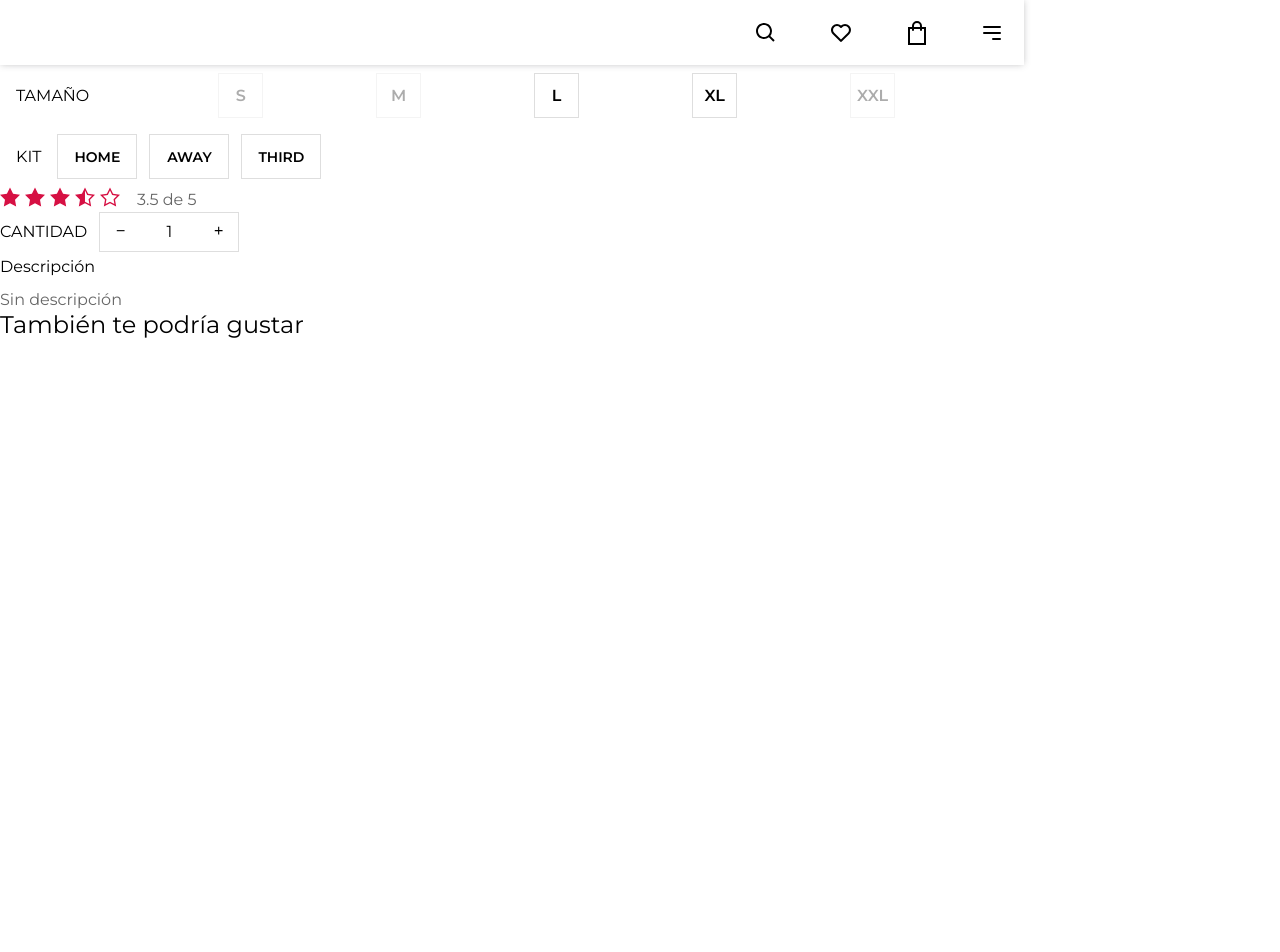
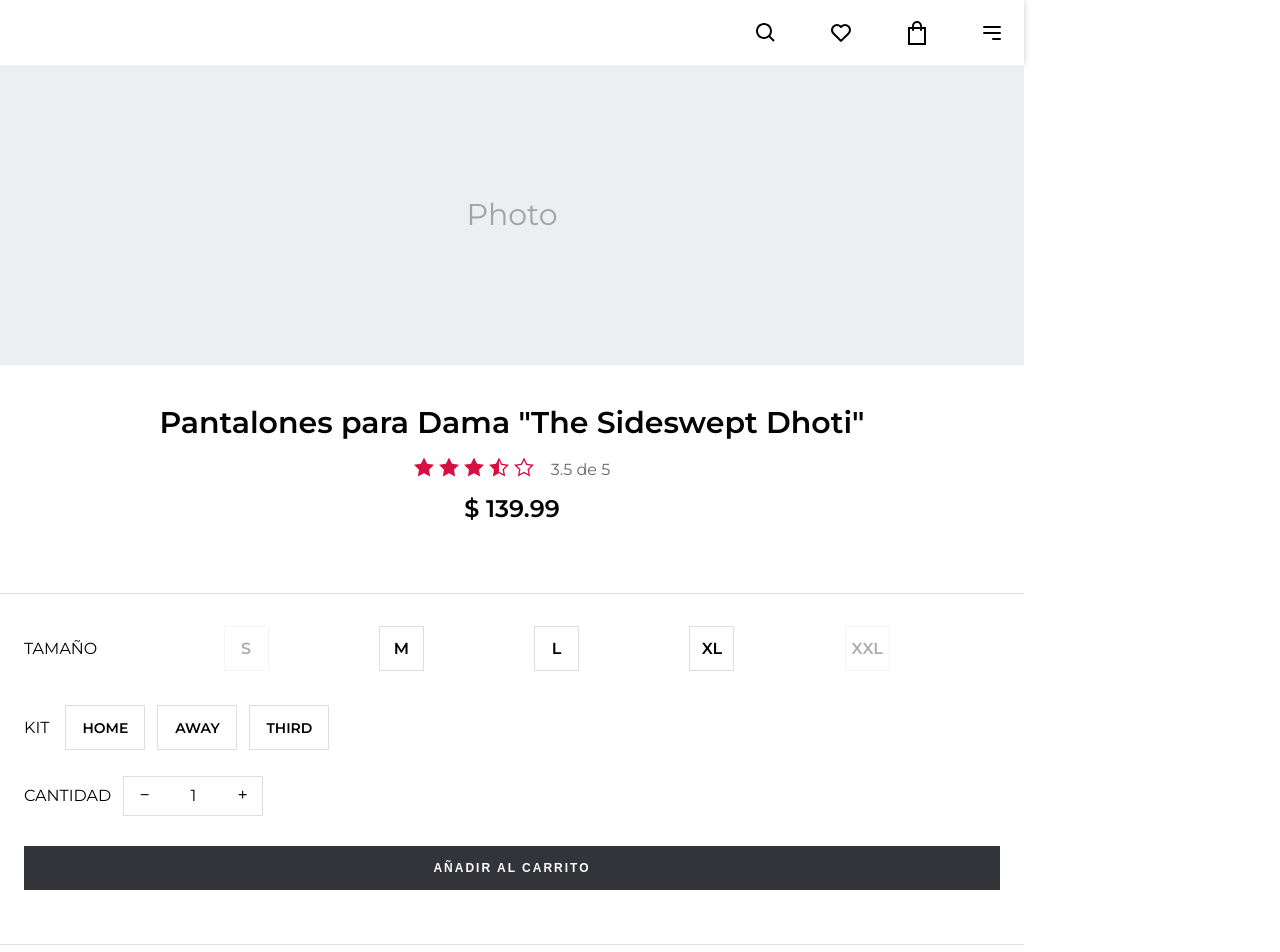
Before and after one commit to hespinoza01/Frontend-omnipro, a React (Create React App) app: page / in a window 1280 px wide. Shown: the top 952 px of the page. Before the commit the page ends 800 px from the top, so only its background shows below. Built offline with nearby package versions, Linux system fonts and the light colour scheme; some icons are missing.

Commit message:
:sparkles: - Finish home design

```diff
--- /dev/null
+++ b/src/components/footer.component.js
@@ -0,0 +1,3 @@
+export default function Footer() {
+    return <footer className='Footer'>&copy; Copyright</footer>
+}
--- a/src/components/index.js
+++ b/src/components/index.js
@@ -14,6 +14,8 @@ import Rating from './rating.component'
 import ProductDescription from './product-description.component'
 import ProductCard from './product-card.component'
 import SuggestionProducts from './suggestion-products.component'
+import ProductDetail from './product-detail.component'
+import Footer from './footer.component'
 
 export {
     AppLoader,
@@ -32,4 +34,6 @@ export {
     ProductDescription,
     ProductCard,
     SuggestionProducts,
+    ProductDetail,
+    Footer,
 }
--- /dev/null
+++ b/src/components/product-detail.component.js
@@ -0,0 +1,38 @@
+// import components
+import {
+    KitSelector,
+    ProductDescription,
+    Rating,
+    SizeSelector,
+    QuantitySelector,
+} from 'components'
+
+export default function ProductDetail() {
+    return (
+        <section className='ProductDetail'>
+            <div className='ProductDetail-picture'>Photo</div>
+
+            <div className='ProductDetail-info'>
+                <h2 className='info-name'>
+                    Pantalones para Dama "The Sideswept Dhoti"
+                </h2>
+
+                <Rating />
+
+                <h3 className='info-price'>$ 139.99</h3>
+            </div>
+
+            <div className='info-specs'>
+                <SizeSelector availablesSizes={['m', 'l', 'xl']} />
+
+                <KitSelector />
+
+                <QuantitySelector />
+
+                <button className='add-shoplist'>añadir al carrito</button>
+            </div>
+
+            <ProductDescription value='Lorem ipsum dolor sit, amet consectetur adipisicing elit. Eos nemo sequi eaque soluta consequuntur unde rerum facere voluptatum!' />
+        </section>
+    )
+}
--- /dev/null
+++ b/src/styles/components/footer.scss
@@ -0,0 +1,9 @@
+.Footer {
+    @include monserrat;
+    color: #ECEFF1;
+    background-color: #33333A;
+    font-size: 16px;
+    line-height: 22px;
+    margin-top: 40px;
+    padding: 24px 20px;
+}
--- a/src/styles/components/kit-selector.scss
+++ b/src/styles/components/kit-selector.scss
@@ -5,7 +5,7 @@
     align-items: center;
     font-size: 14px;
     line-height: 24px;
-    padding: 8px 16px;
+    padding: 8px 0;
     text-transform: uppercase;
     width: fit-content;
 
--- /dev/null
+++ b/src/styles/components/product-detail.scss
@@ -0,0 +1,83 @@
+.ProductDetail {
+    margin-bottom: 30px;
+
+    .ProductDetail-picture {
+        @include monserrat;
+        @include flex-vertical;
+        justify-content: center;
+        align-items: center;
+        background-color: #ECEFF1;
+        color: rgba(#33333A, .4);
+        font-size: 30px;
+        line-height: 38px;
+        margin-bottom: 16px;
+        width: 100%;
+        height: 300px;
+    }
+
+    .ProductDetail-info {
+        @include monserrat;
+        padding: 24px;
+    }
+
+    .info-name, .info-price {
+        color: #030303;
+        font-weight: 600;
+        text-align: center;
+    }
+
+    .info-name {
+        font-size: 30px;
+        line-height: 36px;
+        margin-bottom: 16px;
+    }
+
+    .Rating {
+        margin: 0 auto;
+        margin-bottom: 12px;
+    }
+
+    .info-price {
+        font-size: 24px;
+        line-height: 30px;
+        margin-bottom: 45px;
+    }
+
+    .info-specs {
+        border-top: 1px solid #DEDEDE;
+        border-bottom: 1px solid #DEDEDE;
+        padding: 24px;
+    }
+
+    .SizeSelector, .KitSelector {
+        margin-bottom: 18px;
+    }
+
+    .add-shoplist {
+        @include input-base;
+        @include flex-horizontal;
+        justify-content: center;
+        align-items: center;
+        background-color: #33333A;
+        color: $white;
+        font-size: 12px;
+        font-weight: 700;
+        line-height: 20px;
+        letter-spacing: 2px;
+        margin: 30px 0;
+        padding: 12px;
+        user-select: none;
+        text-transform: uppercase;
+        transition: transform .25s, background-color .25s;
+        width: 100%;
+
+        &:active {
+            background-color: lighten(#33333A, 5);
+            transform: scale(.97);
+        }
+    }
+
+    .ProductDescription {
+        padding: 24px;
+    }
+}
--- a/src/styles/components/size-selector.scss
+++ b/src/styles/components/size-selector.scss
@@ -5,7 +5,7 @@
     align-items: center;
     font-size: 16px;
     line-height: 24px;
-    padding: 8px 16px;
+    padding: 8px 0;
     text-transform: uppercase;
 
     .SizeSelector-label {
--- a/src/styles/index.scss
+++ b/src/styles/index.scss
@@ -19,6 +19,8 @@
 @import 'components/product-description.scss';
 @import 'components/product-card.scss';
 @import 'components/suggestion-products.scss';
+@import 'components/product-detail.scss';
+@import 'components/footer.scss';
 
 // Import views
 @import 'views/login.scss';
--- a/src/styles/views/home.scss
+++ b/src/styles/views/home.scss
@@ -1,2 +1,6 @@
 .Home {
+    .SuggestionProducts {
+        width: calc(100% - 48px);
+        margin: 0 auto;
+    }
 }
--- a/src/views/home.view.js
+++ b/src/views/home.view.js
@@ -1,24 +1,16 @@
 // import components
-import {
-    Navbar,
-    SizeSelector,
-    Rating,
-    KitSelector,
-    QuantitySelector,
-    ProductDescription,
-    SuggestionProducts,
-} from 'components'
+import { Footer, Navbar, ProductDetail, SuggestionProducts } from 'components'
 
 export default function Home() {
     return (
         <main className='Home'>
             <Navbar />
-            <SizeSelector availablesSizes={['l', 'xl']} />
-            <KitSelector />
-            <Rating />
-            <QuantitySelector />
-            <ProductDescription />
-            <SuggestionProducts />
+
+            <ProductDetail />
+
+            <SuggestionProducts products={[{}, {}, {}]} />
+
+            <Footer />
         </main>
     )
 }
```
